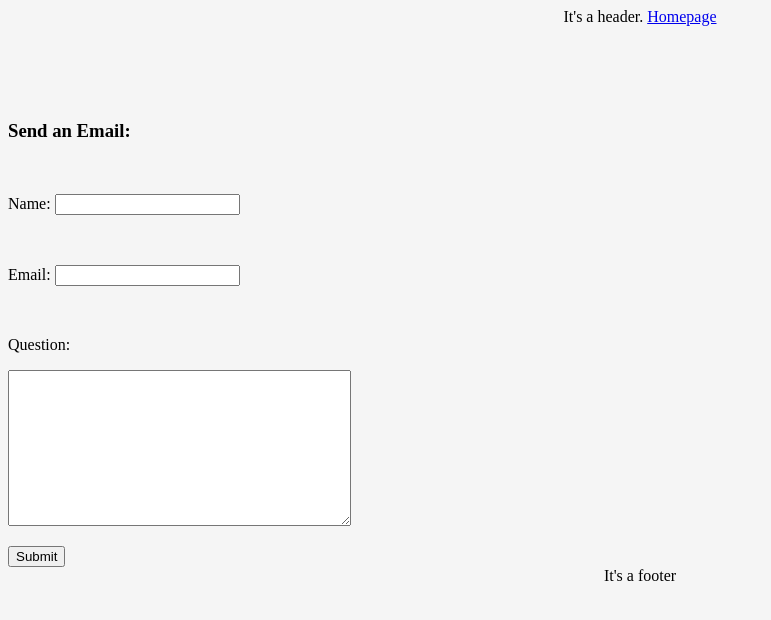
After one commit to jjspetz/django-exercise, a Django app: page /contact in a window 1280 px wide. The commit adds this page. Shown: the top 620 px of the page, without its empty margins (0-771 px from the left). Run offline with Django 3.2, Linux system fonts and the light colour scheme.

Commit message:
added django form and faux email

```diff
--- /dev/null
+++ b/forms.py
@@ -0,0 +1,6 @@
+from django import forms
+
+class ContactMeForm (forms.Form):
+    name = forms.CharField(label="Name: ", max_length=100)
+    email = forms.EmailField(label="Email: ")
+    question = forms.CharField(label="Question:", widget=forms.Textarea)
--- a/portfolio/settings.py
+++ b/portfolio/settings.py
@@ -127,3 +127,4 @@ USE_TZ = True
 
 STATIC_URL = '/static/'
 STATIC_ROOT = os.path.join(BASE_DIR, "static-compiled")
+EMAIL_BACKEND = 'django.core.mail.backends.console.EmailBackend'
--- a/portfolio/urls.py
+++ b/portfolio/urls.py
@@ -24,4 +24,6 @@ urlpatterns = [
     url(r'^about$', webpage.views.about, name='about'),
     url(r'^work$', webpage.views.work, name='work'),
     url(r'^resume$', webpage.views.resume, name='resume'),
+    url(r'^contact$', webpage.views.contact, name='contact'),
+    url(r'^thanks$', webpage.views.thankyou, name='thanks'),
 ]
--- a/webpage/static/JS/canvas-nav.js
+++ b/webpage/static/JS/canvas-nav.js
@@ -107,5 +107,4 @@ window.onload = function() {
 
   init();
   animate();
-  $('#nav').css('z-index', '10000')
 }
--- a/webpage/templates/about.html
+++ b/webpage/templates/about.html
@@ -1,7 +1,6 @@
 {% extends "base.html" %}{% load static %}
 
 {% block content %}
-<div class="container">
   <div class="row">
     <div class="profile-main">
       <img class="img-circle" src="{% static "images/tmp_profile_img.jpg" %}" alt-text"profile picture">
@@ -17,5 +16,4 @@
 
     </div>
   </div>
-</div>
 {% endblock %}
--- a/webpage/templates/base.html
+++ b/webpage/templates/base.html
@@ -47,8 +47,10 @@
     </div>
 
     <!--context block-->
-    {% block content %}
-    {% endblock %}
+    <div class="container">
+      {% block content %}
+      {% endblock %}
+    </div>
 
     <!--Contacts-->
     <div class="container">
--- /dev/null
+++ b/webpage/templates/contact.html
@@ -0,0 +1,30 @@
+{% extends "base.html" %}
+
+{% block title %}
+Contact Me
+{% endblock %}
+
+{% block content %}
+  <h3 style="margin-top: 5em"> Send an Email:</h3>
+  <br>
+  <form action="/contact" method="POST" style="margin-top: 1em">
+      {% csrf_token %}
+      <p>
+        {{form.name.label}}
+        {{form.name}}
+      </p>
+      <br>
+      <p>
+        {{form.email.label}}
+        {{form.email}}
+      </p>
+      <br>
+      <p>
+        {{form.question.label}}
+      </p>
+      <p>
+        {{form.question}}
+      </p>
+      <input type="submit">
+</form>
+{% endblock %}
--- a/webpage/views.py
+++ b/webpage/views.py
@@ -1,6 +1,9 @@
-from django.contrib.staticfiles.templatetags.staticfiles import static
+from django import http
+from django.template.response import TemplateResponse
+from django.core.mail import send_mail
+import forms
 
-from django.template.response import TemplateResponse
+
 def index (request):
     context = {
 
@@ -21,3 +24,23 @@ def resume (request):
 
     }
     return TemplateResponse(request, 'resume.html', context)
+def contact (request):
+    contact_form  = forms.ContactMeForm(request.POST or None)
+    if request.method == 'POST':
+        if contact_form.is_valid():
+            send_mail(
+                'A message from ' + contact_form.cleaned_data['name'],
+                contact_form.cleaned_data['question'],
+                contact_form.cleaned_data['email'],
+                ['grofter@yahoo.com'],
+                fail_silently=False,
+            )
+            return http.HttpResponseRedirect('/thanks')
+    context = {'form': contact_form}
+
+    return TemplateResponse(request, 'contact.html', context)
+def thankyou (request):
+    context = {
+
+    }
+    return TemplateResponse(request, 'thankyou.html', context)
```
Also changed, not shown: webpage/static/JS/astroid.js (+2 -7 lines), webpage/static/style/style.css (+6 -2 lines), webpage/templates/thankyou.html (added, +9 -0 lines).
